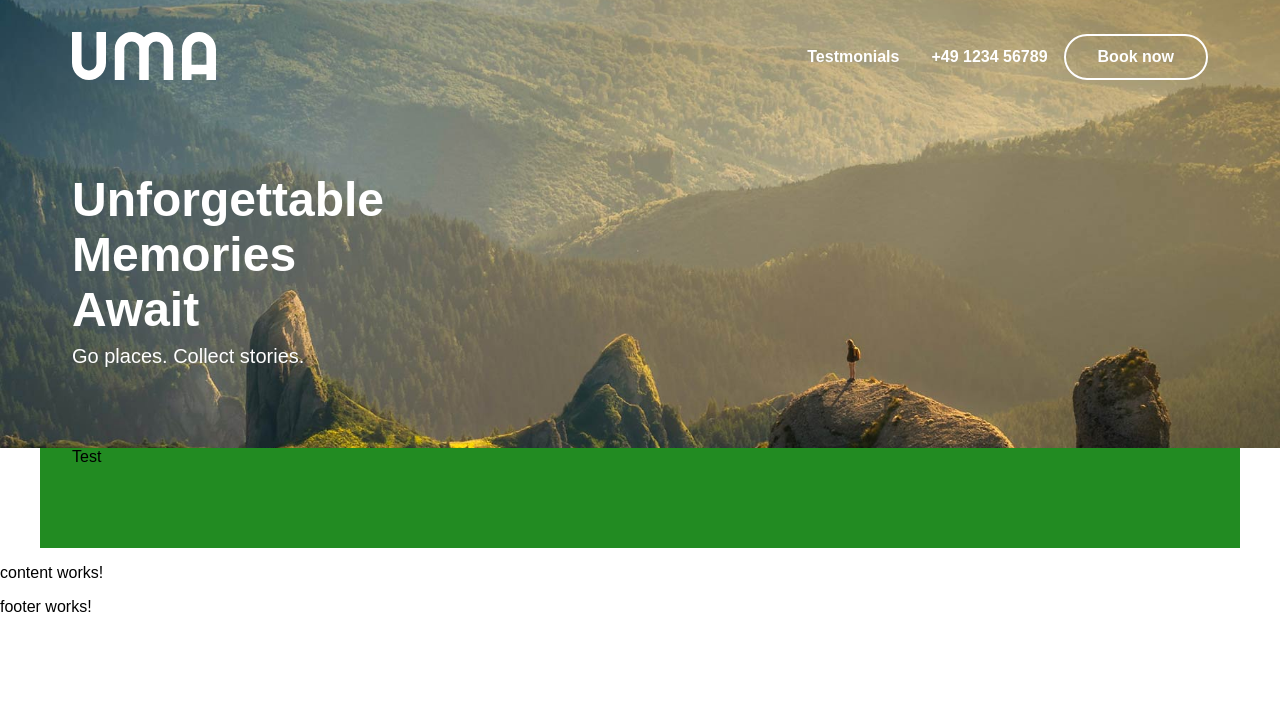
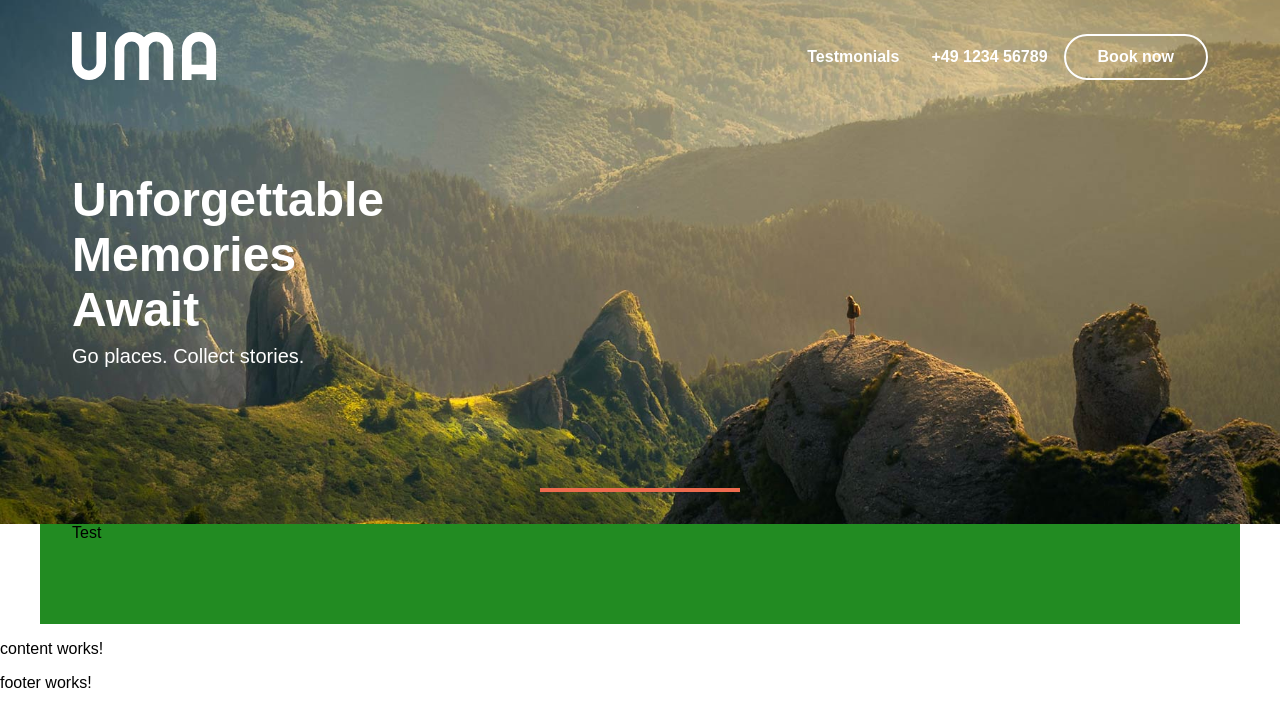
Before and after one commit to MK-NEUKO/uma-website, an Angular app: page / in a window 1280 px wide. Shown: the top 726 px of the page. Built offline with nearby package versions, Linux system fonts and the light colour scheme.

Commit message:
Update header styles: adjust background position, add decorative line, and enhance sub-heading padding

```diff
--- a/src/app/layout/components/header/header.component.css
+++ b/src/app/layout/components/header/header.component.css
@@ -19,15 +19,29 @@
 }
 
 .header {
+  padding-bottom: 2rem;
   background-repeat: no-repeat;
   background-size: cover;
-  background-position: 50% 50%;
+  background-position: 50% 75%;
   background-image: url("/images/header/header-background-0.5x.jpg");
 }
-
 @media (min-width: 62em) {
   .header {
     background-image: url("/images/header/header-background.jpg");
+  }
+}
+header::after {
+  content: "";
+  display: block;
+  width: 7.5rem;
+  height: 0.25rem;
+  background-color: #ed6a4e;
+  margin-right: auto;
+  margin-left: auto;
+}
+@media (min-width: 62em) {
+  header::after {
+    width: 12.5rem;
   }
 }
 
@@ -118,13 +132,14 @@
 }
 @media (min-width: 62em) {
   .header__sub-heading {
-    padding-bottom: 5rem;
+    padding-bottom: 7.5rem;
   }
 }
 
 .header__button-container {
   display: flex;
   justify-content: center;
+  padding-bottom: 1.5rem;
 }
 @media (min-width: 62em) {
   .header__button-container {
```
